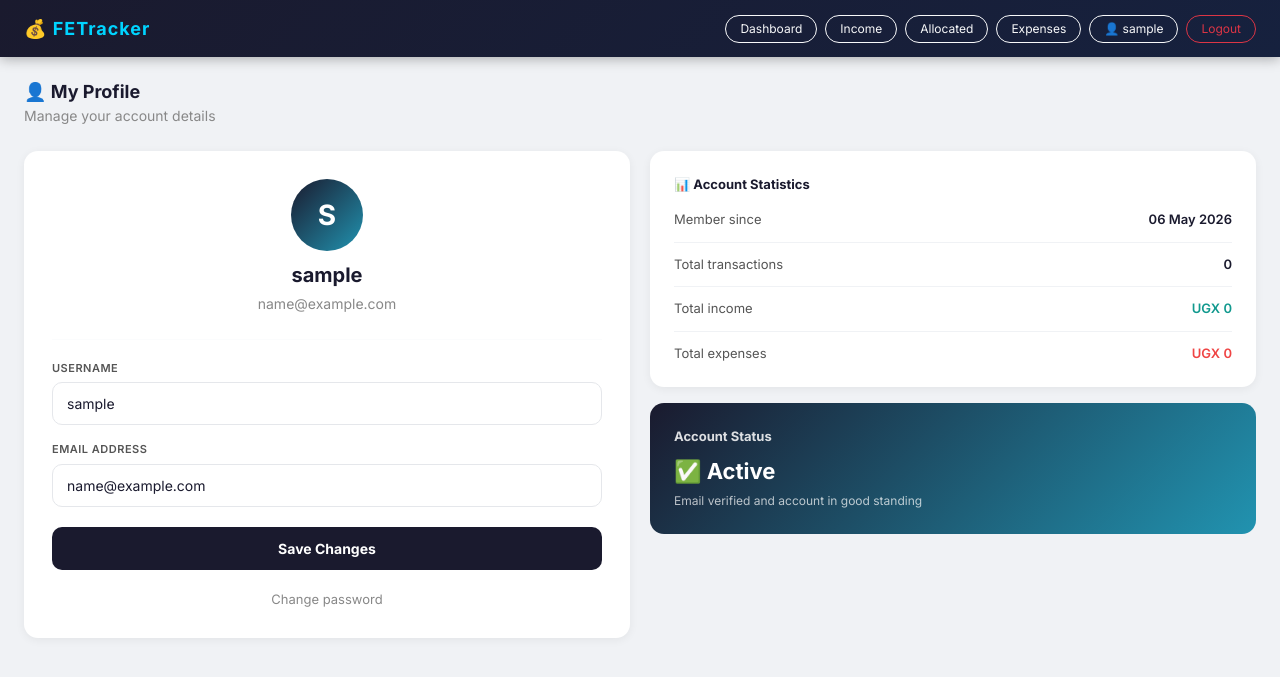
After one commit to Emma-Ssali/fetracker, a Django app: page /profile/ in a window 1280 px wide. The commit adds this page. Shown: the top 677 px of the page. Run offline with Django 5.2, Linux system fonts and the light colour scheme; the visitor is signed in with stand-in values (Sample User, id 1); data that the repository does not hold is empty; some libraries are stand-ins or nearby versions.

Commit message:
Allow users update usernames and emails

```diff
--- a/templates/base.html
+++ b/templates/base.html
@@ -117,6 +117,7 @@
                 <a href="{% url 'income' %}" class="btn btn-outline-light btn-sm">Income</a>
                 <a href="{% url 'allocated_funds' %}" class="btn btn-outline-light btn-sm">Allocated</a>
                 <a href="{% url 'expenses' %}" class="btn btn-outline-light btn-sm">Expenses</a>
+                <a href="{% url 'profile' %}" class="btn btn-outline-light btn-sm">👤 {{ user.username }}</a>
                 <form method="POST" action="{% url 'logout' %}" style="display:inline;">
                     {% csrf_token %}
                     <button type="submit" class="btn btn-outline-danger btn-sm">Logout</button>
--- a/tracker/forms.py
+++ b/tracker/forms.py
@@ -17,3 +17,10 @@ class TransactionForm(forms.ModelForm):
         widgets = {
             'date': forms.DateInput(attrs={'type': 'date'}),
         }
+
+class ProfileUpdateForm(forms.ModelForm):
+    email = forms.EmailField(required=True)
+
+    class Meta:
+        model = User
+        fields = ['username', 'email']
--- /dev/null
+++ b/tracker/templates/tracker/profile.html
@@ -0,0 +1,159 @@
+{% extends 'base.html' %}
+{% block content %}
+
+<!-- Header -->
+<div style="margin-bottom:24px;">
+    <h5 style="font-weight:700; margin:0; font-size:18px;">👤 My Profile</h5>
+    <small style="color:#888;">Manage your account details</small>
+</div>
+
+<div style="display:grid; grid-template-columns:1fr 1fr; gap:20px; align-items:start;">
+
+    <!-- Update form -->
+    <div style="background:white; border-radius:14px; padding:28px;
+                box-shadow:0 2px 10px rgba(0,0,0,0.06);">
+
+        <div style="text-align:center; margin-bottom:24px;">
+            <div style="width:72px; height:72px; border-radius:50%;
+                        background:linear-gradient(135deg,#1a1a2e,#2193b0);
+                        display:flex; align-items:center; justify-content:center;
+                        margin:0 auto 12px; font-size:28px; color:white; font-weight:700;">
+                {{ request.user.username|first|upper }}
+            </div>
+            <h5 style="font-weight:700; margin:0 0 4px;">{{ request.user.username }}</h5>
+            <small style="color:#888;">{{ request.user.email }}</small>
+        </div>
+
+        <hr style="border:none; border-top:1px solid #f0f2f5; margin-bottom:20px;">
+
+        {% if messages %}
+            {% for message in messages %}
+            <div style="background:#dcfce7; color:#166534; padding:10px 14px;
+                        border-radius:8px; font-size:13px; margin-bottom:16px;
+                        font-weight:500;">
+                ✅ {{ message }}
+            </div>
+            {% endfor %}
+        {% endif %}
+
+        <form method="POST">
+            {% csrf_token %}
+
+            <div style="margin-bottom:16px;">
+                <label style="font-size:11px; font-weight:600; color:#555;
+                              text-transform:uppercase; letter-spacing:0.5px;
+                              display:block; margin-bottom:6px;">
+                    Username
+                </label>
+                <input type="text" name="username"
+                       value="{{ form.username.value }}"
+                       style="width:100%; padding:10px 14px; border:1px solid #e5e7eb;
+                              border-radius:10px; font-size:14px; color:#1a1a2e;
+                              outline:none; box-sizing:border-box;"
+                       onfocus="this.style.borderColor='#2193b0'"
+                       onblur="this.style.borderColor='#e5e7eb'">
+                {% if form.username.errors %}
+                <div style="color:#ef4444; font-size:12px; margin-top:4px;">
+                    {{ form.username.errors|join:", " }}
+                </div>
+                {% endif %}
+            </div>
+
+            <div style="margin-bottom:20px;">
+                <label style="font-size:11px; font-weight:600; color:#555;
+                              text-transform:uppercase; letter-spacing:0.5px;
+                              display:block; margin-bottom:6px;">
+                    Email Address
+                </label>
+                <input type="email" name="email"
+                       value="{{ form.email.value }}"
+                       style="width:100%; padding:10px 14px; border:1px solid #e5e7eb;
+                              border-radius:10px; font-size:14px; color:#1a1a2e;
+                              outline:none; box-sizing:border-box;"
+                       onfocus="this.style.borderColor='#2193b0'"
+                       onblur="this.style.borderColor='#e5e7eb'">
+                {% if form.email.errors %}
+                <div style="color:#ef4444; font-size:12px; margin-top:4px;">
+                    {{ form.email.errors|join:", " }}
+                </div>
+                {% endif %}
+            </div>
+
+            <button type="submit"
+                    style="width:100%; padding:11px; background:#1a1a2e; color:white;
+                           border:none; border-radius:10px; font-size:14px;
+                           font-weight:700; cursor:pointer;">
+                Save Changes
+            </button>
+        </form>
+
+        <div style="text-align:center; margin-top:16px;">
+            <a href="{% url 'password_reset' %}"
+               style="color:#888; font-size:13px; text-decoration:none;">
+                Change password
+            </a>
+        </div>
+
+    </div>
+
+    <!-- Account stats -->
+    <div style="display:flex; flex-direction:column; gap:16px;">
+
+        <div style="background:white; border-radius:14px; padding:24px;
+                    box-shadow:0 2px 10px rgba(0,0,0,0.06);">
+            <div style="font-size:13px; font-weight:700; color:#1a1a2e;
+                        margin-bottom:16px;">📊 Account Statistics</div>
+
+            <div style="display:flex; flex-direction:column; gap:12px;">
+                <div style="display:flex; justify-content:space-between;
+                            padding-bottom:12px; border-bottom:1px solid #f0f2f5;">
+                    <span style="font-size:13px; color:#555;">Member since</span>
+                    <span style="font-size:13px; font-weight:600; color:#1a1a2e;">
+                        {{ member_since|date:"d M Y" }}
+                    </span>
+                </div>
+                <div style="display:flex; justify-content:space-between;
+                            padding-bottom:12px; border-bottom:1px solid #f0f2f5;">
+                    <span style="font-size:13px; color:#555;">Total transactions</span>
+                    <span style="font-size:13px; font-weight:600; color:#1a1a2e;">
+                        {{ total_transactions }}
+                    </span>
+                </div>
+                <div style="display:flex; justify-content:space-between;
+                            padding-bottom:12px; border-bottom:1px solid #f0f2f5;">
+                    <span style="font-size:13px; color:#555;">Total income</span>
+                    <span style="font-size:13px; font-weight:600; color:#11998e;">
+                        UGX {{ total_income|floatformat:0 }}
+                    </span>
+                </div>
+                <div style="display:flex; justify-content:space-between;">
+                    <span style="font-size:13px; color:#555;">Total expenses</span>
+                    <span style="font-size:13px; font-weight:600; color:#ef4444;">
+                        UGX {{ total_expenses|floatformat:0 }}
+                    </span>
+                </div>
+            </div>
+        </div>
+
+        <div style="background:linear-gradient(135deg,#1a1a2e,#2193b0);
+                    border-radius:14px; padding:24px; color:white;">
+            <div style="font-size:13px; font-weight:700; margin-bottom:8px;
+                        opacity:0.85;">Account Status</div>
+            <div style="font-size:22px; font-weight:700; margin-bottom:4px;">
+                ✅ Active
+            </div>
+            <div style="font-size:12px; opacity:0.7;">
+                Email verified and account in good standing
+            </div>
+        </div>
+
+    </div>
+</div>
+
+<script>
+    gsap.from("div > div", {
+        opacity:0, y:20, duration:0.6, stagger:0.1, delay:0.2, ease:"power2.out"
+    });
+</script>
+
+{% endblock %}
--- a/tracker/urls.py
+++ b/tracker/urls.py
@@ -18,4 +18,5 @@ urlpatterns = [
     path('password-reset/done/',                     views.password_reset_done_view,   name='password_reset_done_custom'),
     path('password-reset/confirm/<uidb64>/<token>/', views.password_reset_confirm_view, name='password_reset_confirm_custom'),
     path('password-reset/complete/',                 views.password_reset_complete_view, name='password_reset_complete_custom'),
+    path('profile/', views.profile, name='profile'),
 ]
--- a/tracker/views.py
+++ b/tracker/views.py
@@ -13,7 +13,7 @@ from django.db.models import Sum, Q
 from django.core.mail import send_mail
 from django.utils.crypto import get_random_string
 from .models import Transaction, EmailVerificationToken
-from .forms import CustomRegisterForm, TransactionForm
+from .forms import CustomRegisterForm, ProfileUpdateForm, TransactionForm
 from datetime import datetime, date
 from django.http import HttpResponse
 from reportlab.lib.pagesizes import A4
@@ -481,3 +481,36 @@ def password_reset_confirm_view(request, uidb64, token):
 
 def password_reset_complete_view(request):
     return render(request, 'registration/password_reset_complete.html')
+
+# ----------- PROFILE VIEW -------------
+@login_required
+def profile(request):
+    if request.method == 'POST':
+        form = ProfileUpdateForm(request.POST, instance=request.user)
+        if form.is_valid():
+            form.save()
+            messages.success(request, 'Profile updated successfully!')
+            return redirect('profile')
+    else:
+        form = ProfileUpdateForm(instance=request.user)
+
+    # Account stats
+    total_transactions = Transaction.objects.filter(
+        user=request.user).count()
+    total_income = Transaction.objects.filter(
+        user=request.user,
+        transaction_type='income').aggregate(
+        Sum('amount'))['amount__sum'] or 0
+    total_expenses = Transaction.objects.filter(
+        user=request.user,
+        transaction_type='expense').aggregate(
+        Sum('amount'))['amount__sum'] or 0
+
+    context = {
+        'form': form,
+        'total_transactions': total_transactions,
+        'total_income': total_income,
+        'total_expenses': total_expenses,
+        'member_since': request.user.date_joined,
+    }
+    return render(request, 'tracker/profile.html', context)
```
